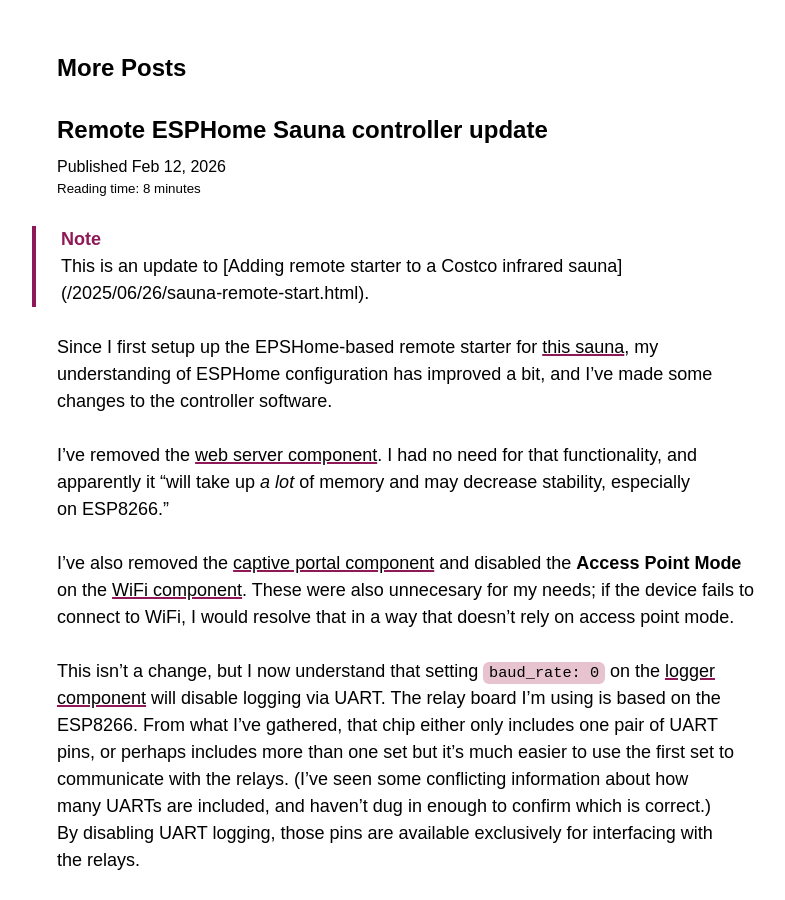
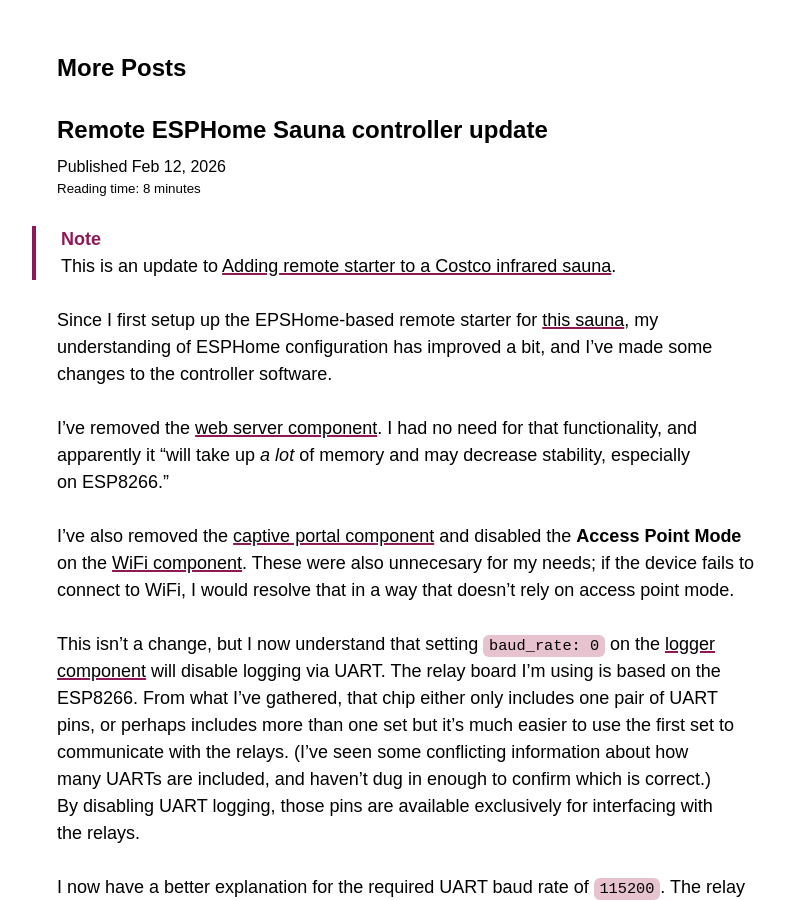
Before and after one commit to farski/awholenother.com, a Jekyll site: the page built from _posts/2026-02-12-remote-esphome-sauna-controller-update.md, in a window 1280 px wide and 900 px high. Shown: the whole window, without its empty margins (232-1017 px from the left). Built offline with Jekyll 4.4.1, drawn with Linux system fonts in a browser that asks for light colours; some of the changed lines change nothing that is shown.

Commit message:
Update 2026-02-12-remote-esphome-sauna-controller-update.md

```diff
--- a/_posts/2026-02-12-remote-esphome-sauna-controller-update.md
+++ b/_posts/2026-02-12-remote-esphome-sauna-controller-update.md
@@ -12,7 +12,7 @@
 ---
 
 <div class="note">
-  <p>This is an update to [Adding remote starter to a Costco infrared sauna](/2025/06/26/sauna-remote-start.html).</p>
+  <p>This is an update to <a href="/2025/06/26/sauna-remote-start.html">Adding remote starter to a Costco infrared sauna</a>.</p>
 </div>
 
 Since I first setup up the EPSHome-based remote starter for [this sauna](https://dynamicsaunasdirect.com/products/santiago-2-person-low-emf-far-infrared-sauna?srsltid=AfmBOoqarQ9SfhPoRprAxfNwZg7lVcThlGRLrvkmtWAcYsGQ73lr46ub), my understanding of ESPHome configuration has improved a bit, and I’ve made some changes to the controller software.
```
